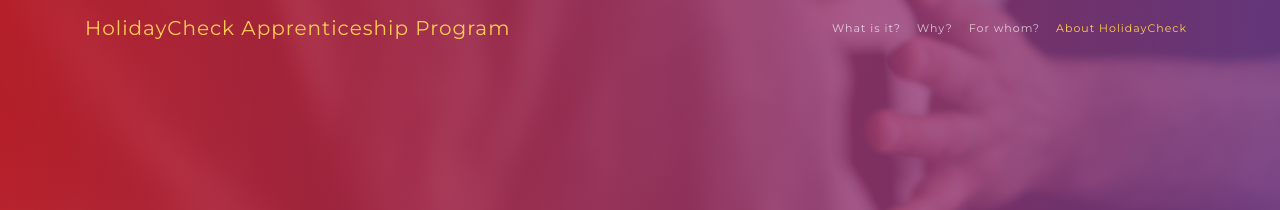
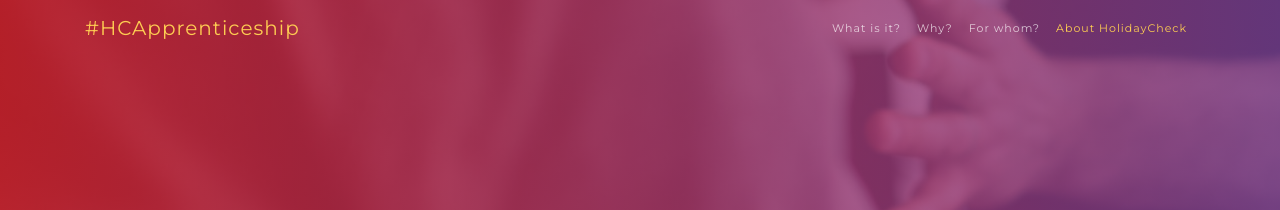
Before and after one commit to holidaycheck/apprenticeship, a Jekyll site: the page built from index.md, in a window 1280 px wide. Shown: the top 210 px of the page. Built offline with Jekyll 4.4.1, drawn with Linux system fonts in a browser that asks for light colours; nearby versions of some CDN libraries.

Commit message:
Closes #2, shorter headline.

```diff
--- a/_config.yml
+++ b/_config.yml
@@ -13,7 +13,7 @@
 # you will see them accessed via {{ site.title }}, {{ site.email }}, and so on.
 # You can create any custom variable you would like, and they will be accessible
 # in the templates via {{ site.myvariable }}.
-title: Your awesome title
+title: HolidayCheck Apprenticeship Program
 email: your-email@domain.com
 description: > # this means to ignore newlines until "baseurl:"
   Write an awesome description for your new site here. You can edit this
--- a/_layouts/index.html
+++ b/_layouts/index.html
@@ -25,7 +25,7 @@
     <!-- Navigation -->
     <nav class="navbar navbar-expand-lg navbar-light fixed-top" id="mainNav">
       <div class="container">
-        <a class="navbar-brand js-scroll-trigger" href="#page-top">HolidayCheck Apprenticeship Program</a>
+        <a class="navbar-brand js-scroll-trigger" href="#page-top">#HCApprenticeship</a>
         <button class="navbar-toggler navbar-toggler-right" type="button" data-toggle="collapse" data-target="#navbarResponsive" aria-controls="navbarResponsive" aria-expanded="false" aria-label="Toggle navigation">
           Menu
           <i class="fa fa-bars"></i>
```
